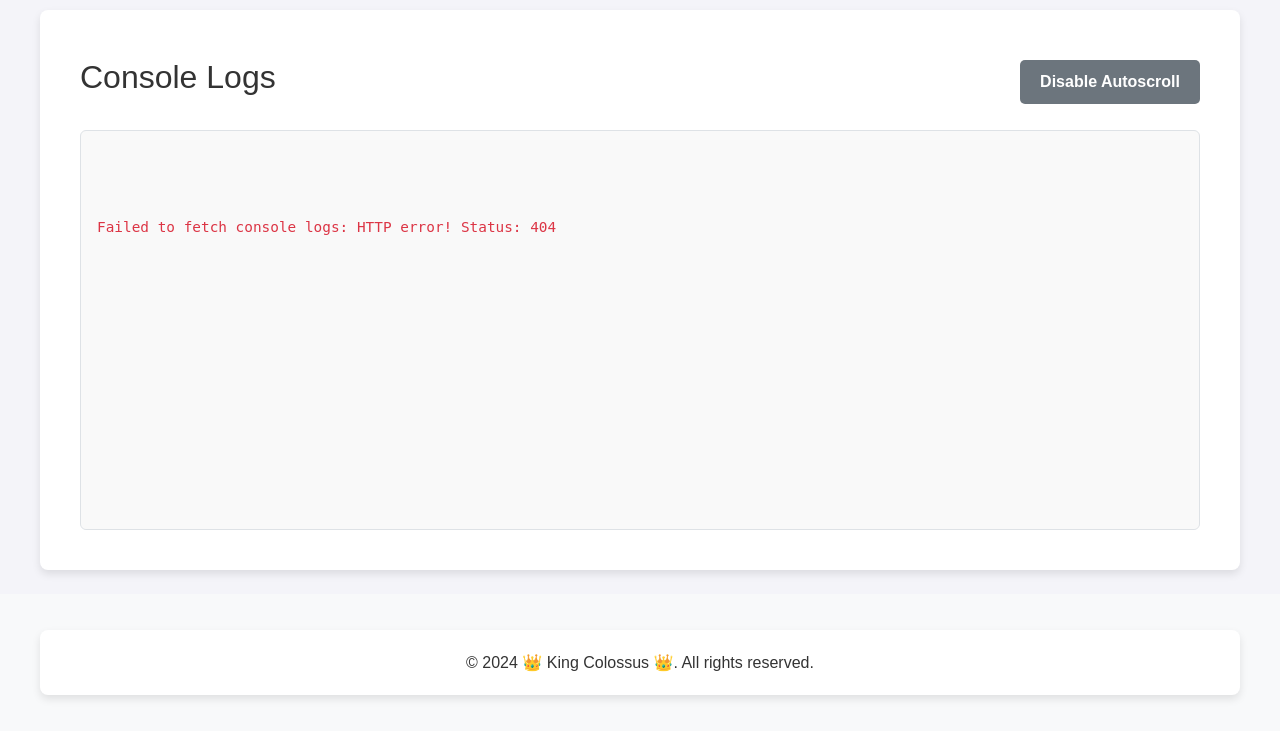
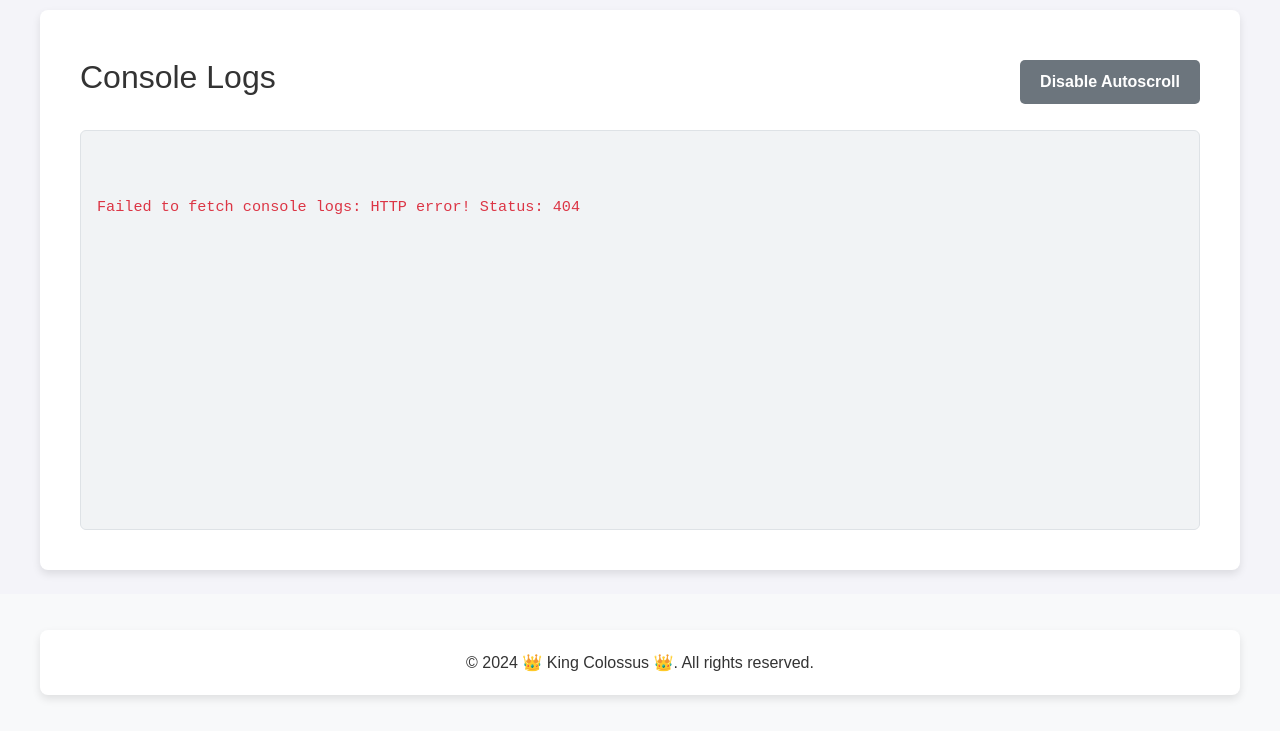
Before and after one commit to Deaeath/ColossusBot, a Python web app: template dashboard/templates/console.html in a window 1280 px wide. Shown: the part 188-919 px from the top of the page. Run offline with Jinja, Linux system fonts and the light colour scheme; the template is opened without the code that fills it, so the values that code supplies are empty.

Commit message:
Refactor console output styling in style.css

```diff
--- a/dashboard/static/css/style.css
+++ b/dashboard/static/css/style.css
@@ -123,15 +123,15 @@
 
 /* Console Output */
 .console-output {
-    overflow-y: auto; /* Only show scrollbar when necessary */
-    height: 400px; /* Consistent height */
-    border: 1px solid #ddd;
-    padding: 10px;
-    background-color: #f9f9f9;
-    font-family: monospace;
-    font-size: 0.9rem;
-    text-align: left;
-    white-space: pre-wrap; /* Allows wrapped text */
+    overflow-y: auto; /* Enables vertical scrolling when content overflows */
+    height: 500px; /* Fixed height for the console */
+    border: 1px solid #dee2e6; /* Light gray border */
+    padding: 15px;
+    background-color: #f1f3f5; /* Slightly darker gray for console background */
+    font-family: 'Courier New', Courier, monospace; /* Monospace font for logs */
+    font-size: 0.95rem;
+    white-space: pre-line; /* Allows line breaks and collapses whitespace */
+    border-radius: 5px;
 }
 
 /* Console Container */
```
